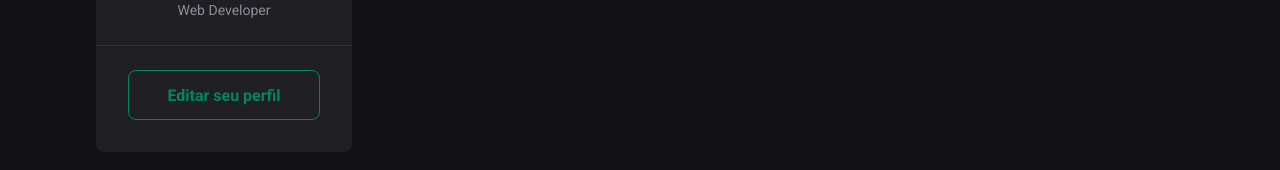
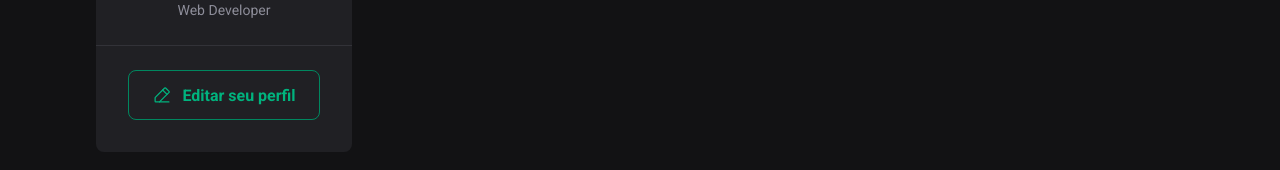
Before and after one commit to maiquitome/rocketseat-project-ignite-feed, a React (Vite) app: page / in a window 1280 px wide. Shown: the part 271-441 px from the top of the page. Built offline with nearby package versions, Linux system fonts and the light colour scheme.

Commit message:
feat: :sparkles: add icon and change border color of button

```diff
--- a/src/components/Sidebar.jsx
+++ b/src/components/Sidebar.jsx
@@ -1,3 +1,5 @@
+import { PencilSimpleLine } from "phosphor-react";
+
 import styles from "./Sidebar.module.css";
 
 // import coverImage from "../assets/cover.jpg";
@@ -20,7 +22,10 @@ export function Sidebar() {
       </div>
 
       <footer>
-        <a href="#">Editar seu perfil</a>
+        <a href="#">
+          <PencilSimpleLine size={20} />
+          Editar seu perfil
+        </a>
       </footer>
     </aside>
   );
--- a/src/components/Sidebar.module.css
+++ b/src/components/Sidebar.module.css
@@ -58,17 +58,23 @@
 
     & a {
       text-decoration: none;
-      color: var(--green-500);
+      color: var(--green-300);
       font-weight: bold;
 
       height: 3.125rem;
       border: 1px solid var(--green-500);
       border-radius: 0.5rem;
-      padding-inline: 1.5rem;
 
       display: flex;
       align-items: center;
       justify-content: center;
+      gap: 0.625rem;
+
+      transition: color 0.1s, background-color 0.1s;
+      &:hover {
+        background-color: var(--green-500);
+        color: var(--white);
+      }
     }
   }
 }
```
